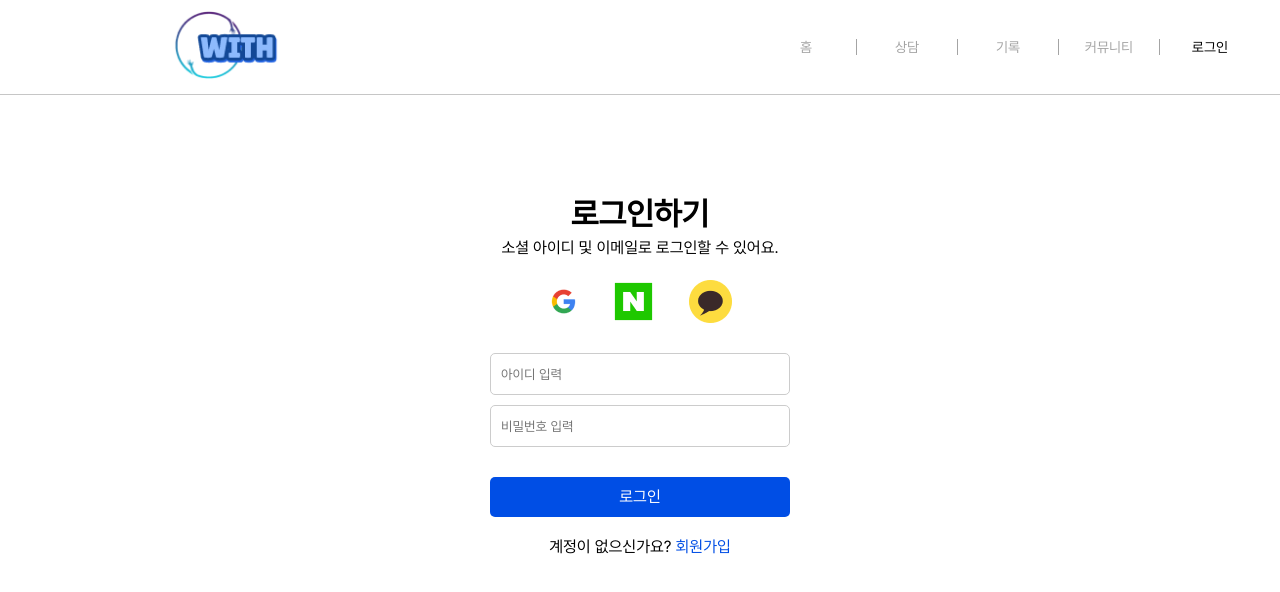
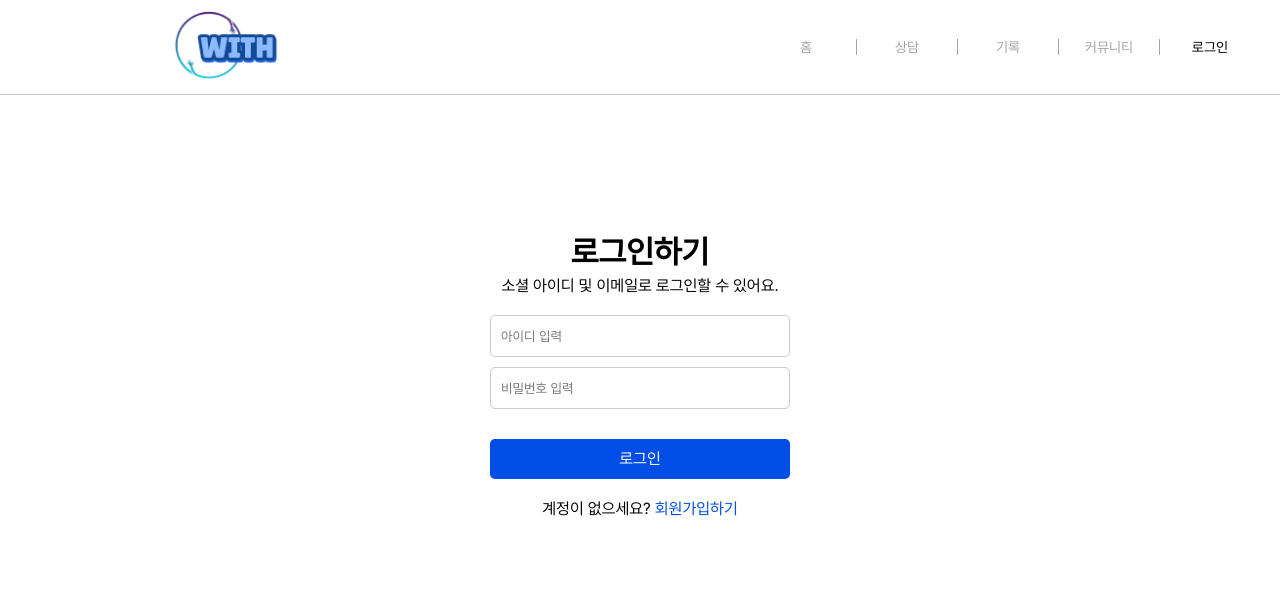
Before and after one commit to yerroong/Reverseinha_team_front, a React (Create React App) app in the folder reverse/: page /login in a window 1280 px wide. Shown: the top 592 px of the page. Built offline with nearby package versions, Linux system fonts and the light colour scheme.

Commit message:
소셜로그인 삭제

```diff
--- a/reverse/src/components/Login/Jointext.jsx
+++ b/reverse/src/components/Login/Jointext.jsx
@@ -21,7 +21,7 @@ const JoinText = () => {
 
   return (
     <TextWrapper>
-      계정이 없으신가요? <Link onClick={handleJoinClick}>회원가입</Link>
+      계정이 없으세요? <Link onClick={handleJoinClick}>회원가입하기</Link>
     </TextWrapper>
   );
 };
--- a/reverse/src/pages/Login.jsx
+++ b/reverse/src/pages/Login.jsx
@@ -4,7 +4,6 @@ import Jointext from '../components/Login/Jointext';
 import Loginbutton from '../components/Login/Loginbutton';
 import Logintext from '../components/Login/LoginText';
 import Logininput from '../components/Login/Logininput';
-import Loginsocial from '../components/Login/Loginsocial';
 import axiosInstance from './axiosInstance';
 
 const Wrapper = styled.div`
@@ -55,7 +54,6 @@ const Login = () => {
     return (
         <Wrapper>
             <Logintext />
-            <Loginsocial />
             {error && <Errormessage>{error}</Errormessage>}
             <form onSubmit={handleLogin}>
                 <Logininput
```
